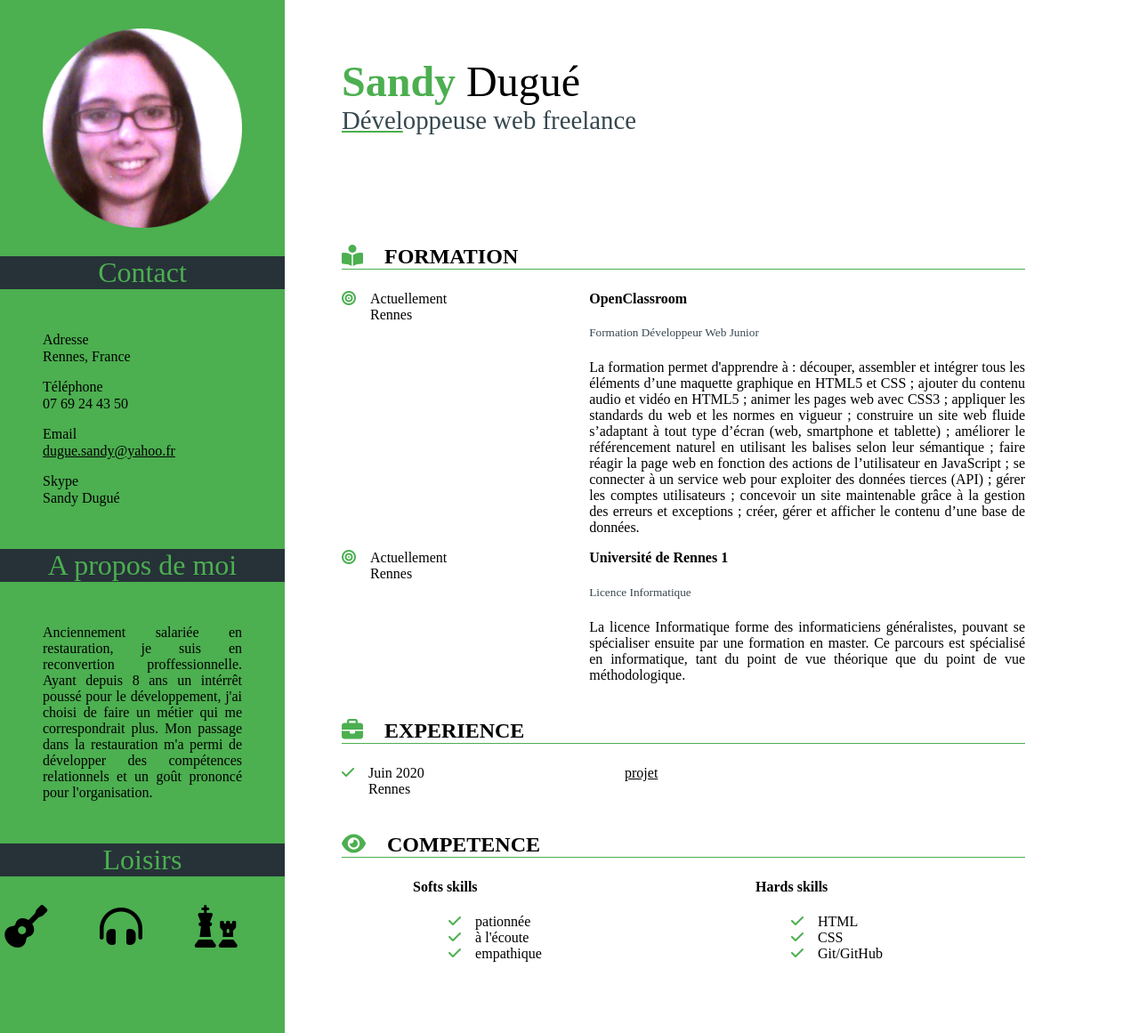
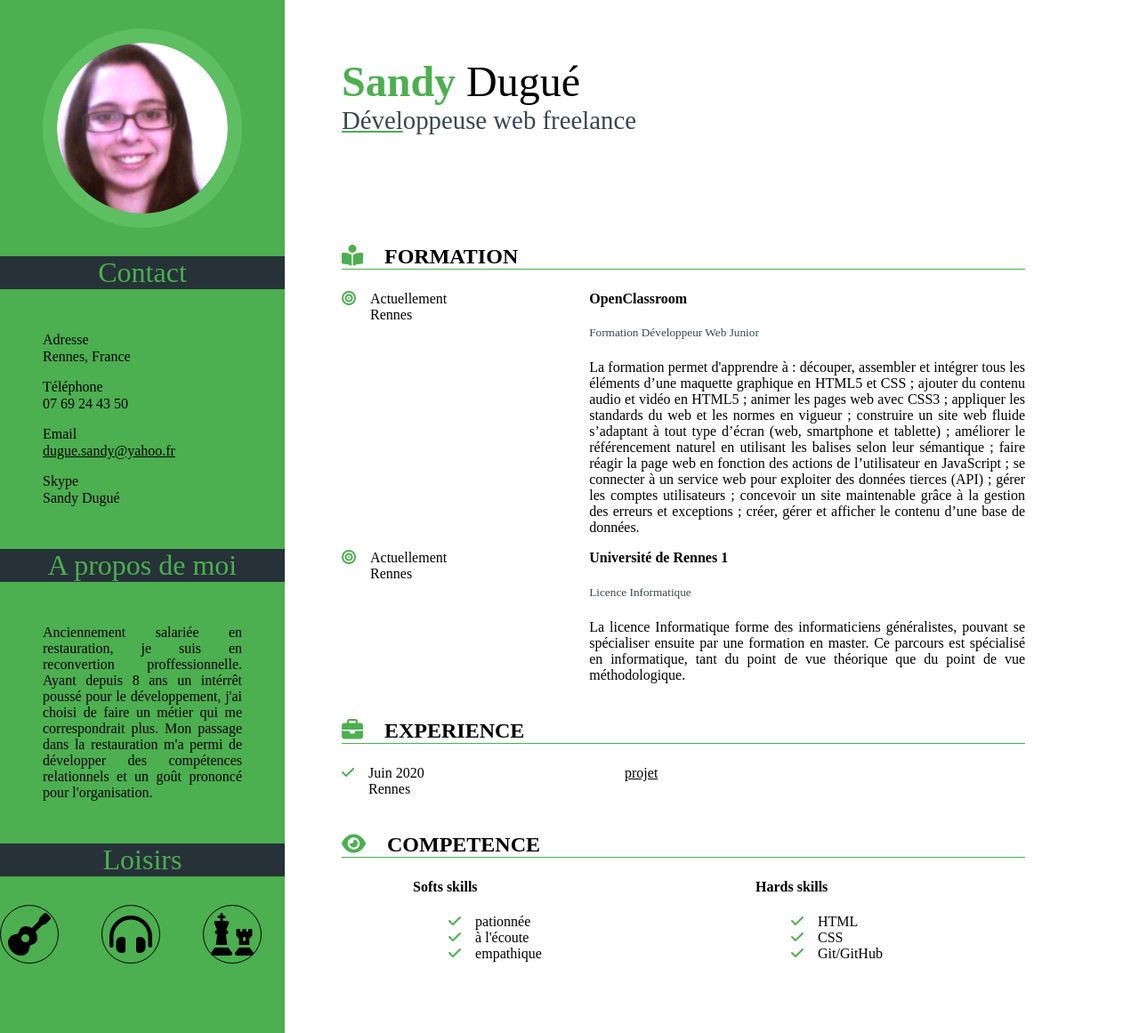
Before and after one commit to sadugue/CV, a plain HTML site: page index.html in a window 1280 px wide. Shown: the whole page at 89% size. Drawn offline with Linux system fonts and the light colour scheme.

Commit message:
CSS modfier

```diff
--- a/CVprojet2.css
+++ b/CVprojet2.css
@@ -66,9 +66,10 @@ p
     color: #000000;
 }
 
-img
-{
-    width: 70%;
+img {
+    width: 60%;
+    border: 1em #5DBF61 solid;
+    border-radius: 9000px;
 }
 
 i {
@@ -214,7 +215,14 @@ a
         color: #000000;
 }
 
-@media screen and (max-width: 991px)
+.loisirs i {
+    padding: 8px;
+    border: 1px #000000 solid;
+    border-radius: 9000px;
+}
+
+
+@media screen and (max-device: 991px)
 {
     .loisirs
     {
@@ -236,7 +244,7 @@ a
 }
 
 
-@media screen and (max-width: 768px)
+@media screen and (max-device: 768px)
 {
     .photo
     {
```
Also changed, not shown: exoCV/CV.CSS (renamed from exo CV/CV.CSS), exoCV/CV.html (renamed from exo CV/CV.html), exoCV/IMG_20180127_163547.jpg (renamed from exo CV/IMG_20180127_163547.jpg), exoCV/IMG_20180127_163547mini.jpg (renamed from exo CV/IMG_20180127_163547mini.jpg), exoCV/SF-Wonder-Comic/SF_Wonder_Comic.ttf (renamed from exo CV/SF-Wonder-Comic/SF_Wonder_Comic.ttf), exoCV/SF-Wonder-Comic/SF_Wonder_Comic_Blotch.ttf (renamed from exo CV/SF-Wonder-Comic/SF_Wonder_Comic_Blotch.ttf), exoCV/SF-Wonder-Comic/SF_Wonder_Comic_Blotch_Italic.ttf (renamed from exo CV/SF-Wonder-Comic/SF_Wonder_Comic_Blotch_Italic.ttf), exoCV/SF-Wonder-Comic/SF_Wonder_Comic_Bold.ttf (renamed from exo CV/SF-Wonder-Comic/SF_Wonder_Comic_Bold.ttf), exoCV/SF-Wonder-Comic/SF_Wonder_Comic_Bold_Italic.ttf (renamed from exo CV/SF-Wonder-Comic/SF_Wonder_Comic_Bold_Italic.ttf), exoCV/SF-Wonder-Comic/SF_Wonder_Comic_Inline.ttf (renamed from exo CV/SF-Wonder-Comic/SF_Wonder_Comic_Inline.ttf), exoCV/SF-Wonder-Comic/SF_Wonder_Comic_Inline_Italic.ttf (renamed from exo CV/SF-Wonder-Comic/SF_Wonder_Comic_Inline_Italic.ttf), exoCV/SF-Wonder-Comic/SF_Wonder_Comic_Italic.ttf (renamed from exo CV/SF-Wonder-Comic/SF_Wonder_Comic_Italic.ttf), exoCV/SF-Wonder-Comic/ShyFonts Font License.txt (renamed from exo CV/SF-Wonder-Comic/ShyFonts Font License.txt), exoCV/flecheblanchedroite.png (renamed from exo CV/flecheblanchedroite.png), 1 more files.
